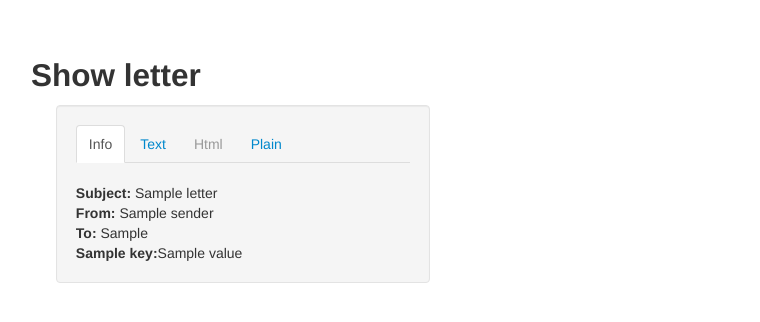
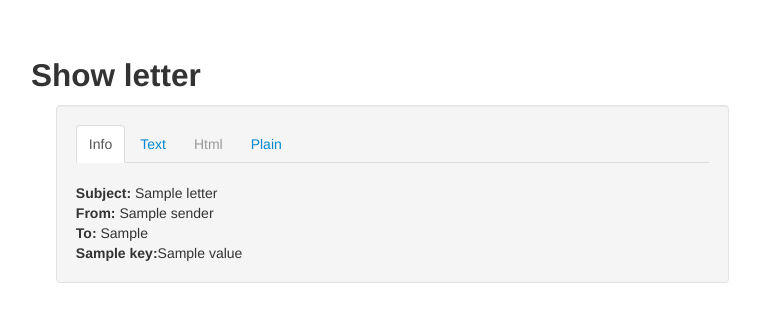
Before and after one commit to dizballanze/debugmail, a Django app: template frontend/templates/project/show-letter.html in a window 1280 px wide. Shown: the top 322 px of the page, without its empty margins (78-838 px from the left). Run offline with Django 3.2, Linux system fonts and the light colour scheme; the template is opened without the code that fills it: most values are stand-ins (such as "Sample title", 1, 10 or a date in 2020); parts of the project's set-up code (start-up, migrations or seed data) failed here and were passed over; some libraries are stand-ins or nearby versions.

Commit message:
show letter page tabs

```diff
--- a/frontend/templates/project/show-letter.html
+++ b/frontend/templates/project/show-letter.html
@@ -3,7 +3,7 @@
 {% block content %}
     <div class="offset1">
         <h2>Show letter</h2>
-        <div class="span4 well">
+        <div class="span7 well">
             <ul class="nav nav-tabs">
                 <li class="active"><a href="#info" data-toggle="tab">Info</a></li>
                 <li><a href="#content" data-toggle="tab">Text</a></li>
```
